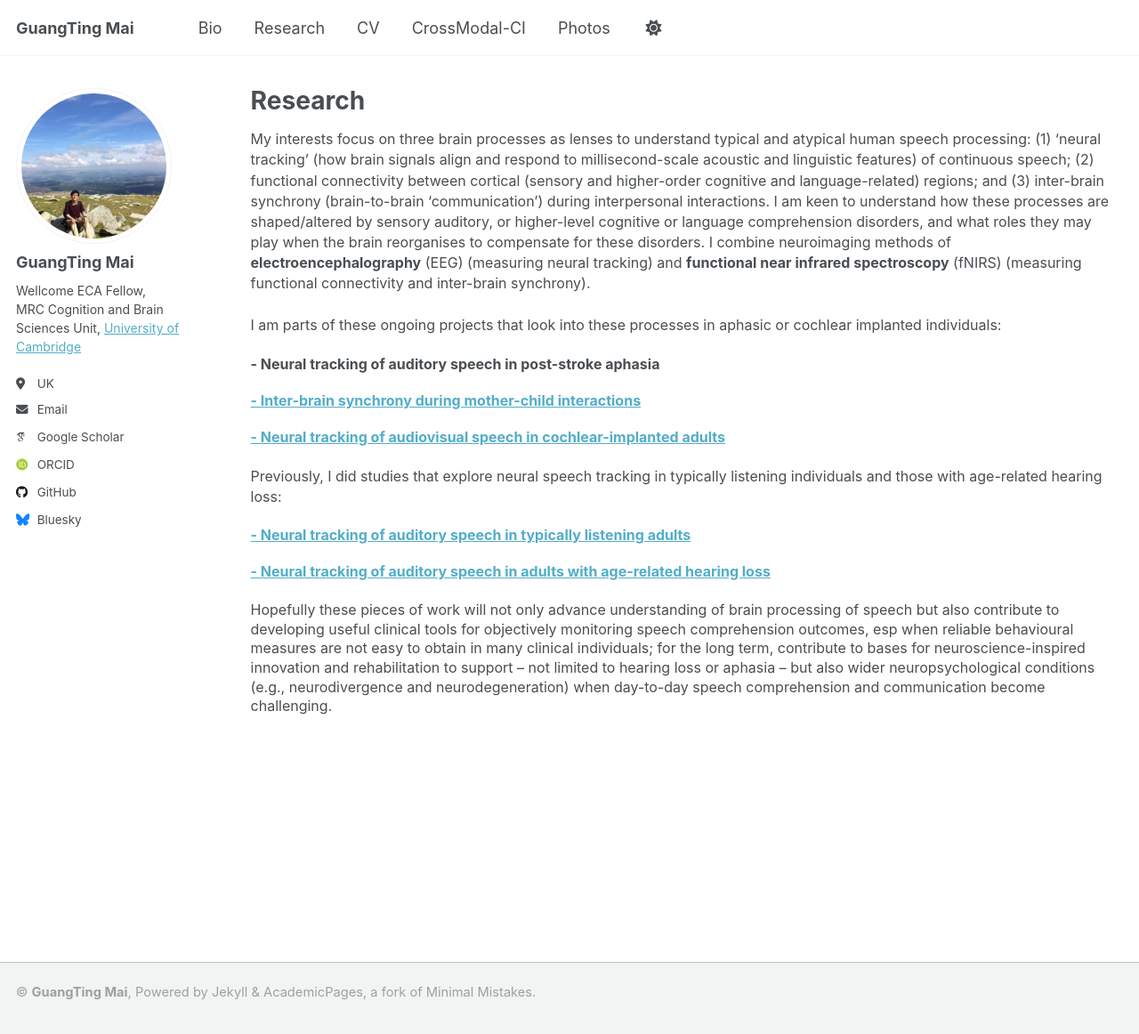
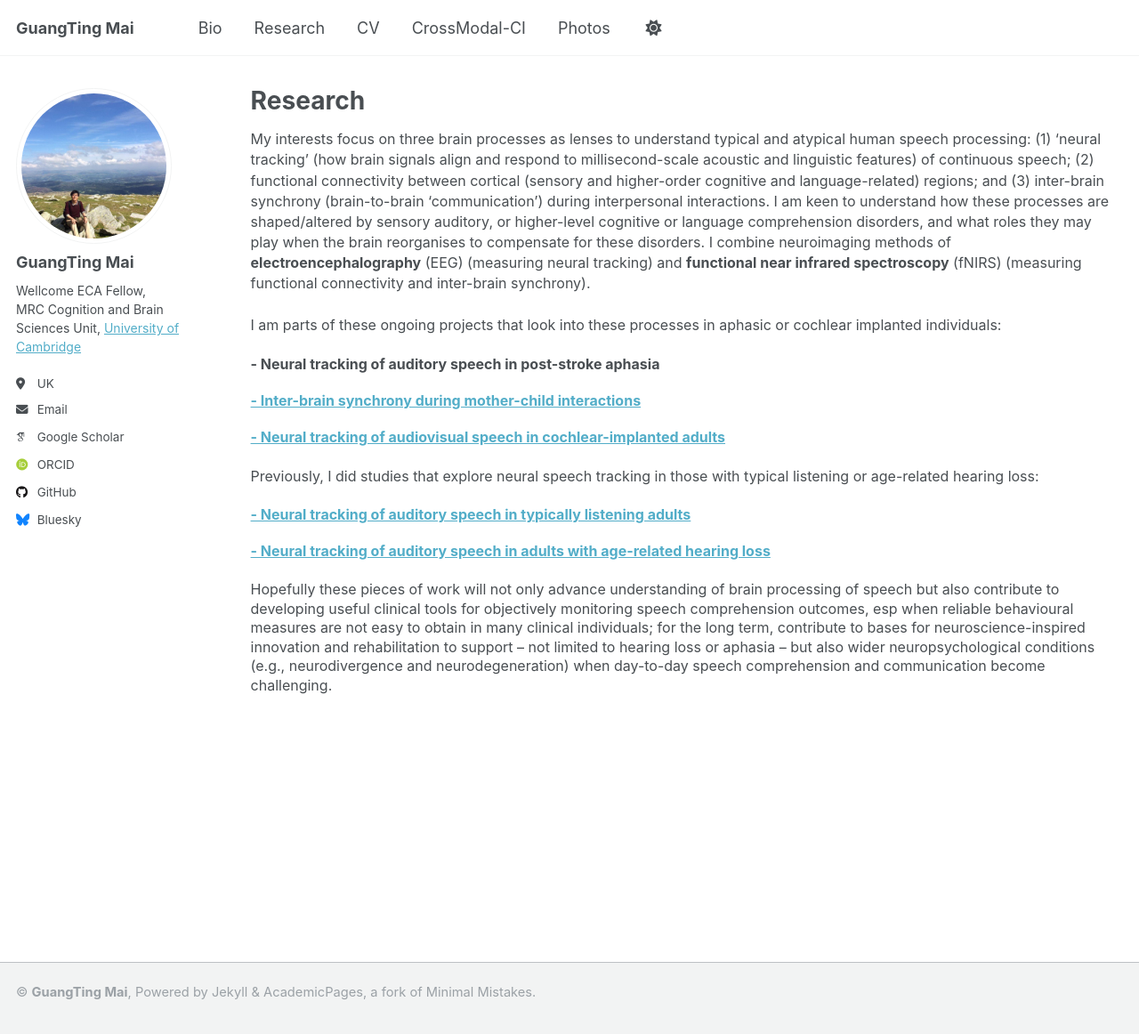
Before and after one commit to guangtingmai/guangtingmai.github.io, a Jekyll site: the page built from _pages/research.html, in a window 1280 px wide and 1168 px high. Shown: the top 1162 px of the window at 89% size. Built offline with Jekyll 4.4.1, drawn with Linux system fonts in a browser that asks for light colours; some web fonts are replaced.

Commit message:
Update research.html

```diff
--- a/_pages/research.html
+++ b/_pages/research.html
@@ -16,7 +16,7 @@
 <p><span style="font-size: 12pt;line-height: 1.1;display: block;margin-bottom: 0.05vh"><strong>-	Neural tracking of auditory speech in post-stroke aphasia</strong></span></p>
 <p><span style="font-size: 12pt;line-height: 1.1;display: block;margin-bottom: 0.05vh"><a href="https://guangtingmai.github.io/interbrain-sync/"><strong>-	Inter-brain synchrony during mother-child interactions</strong></a></span></p>
 <p><span style="font-size: 12pt;line-height: 1.1;display: block;margin-bottom: 0.15vh"><a href="https://guangtingmai.github.io/crossmodal-ci/"><strong>-	Neural tracking of audiovisual speech in cochlear-implanted adults</strong></a></span></p>
-<p><span style="font-size: 12pt;line-height: 1.45;display: block;margin-bottom: 0.15vh">Previously, I did studies that explore neural speech tracking in typically listening individuals and those with age-related hearing loss:</span></p>
+<p><span style="font-size: 12pt;line-height: 1.45;display: block;margin-bottom: 0.15vh">Previously, I did studies that explore neural speech tracking in those with typical listening or age-related hearing loss:</span></p>
 <p><span style="font-size: 12pt;line-height: 1.1;display: block;margin-bottom: 0.05vh"><a href="https://guangtingmai.github.io/neuraltrack-typical/"><strong>-	Neural tracking of auditory speech in typically listening adults</strong></a></span></p>
 <p><span style="font-size: 12pt;line-height: 1.1;display: block;margin-bottom: 0.05vh"><a href="https://guangtingmai.github.io/neuraltrack-hearingloss/"><strong>-	Neural tracking of auditory speech in adults with age-related hearing loss</strong></a></span></p>
 <p><span style="font-size: 12pt;line-height: 1.35;display: block;margin-bottom: 0.15vh">Hopefully these pieces of work will not only advance
```
